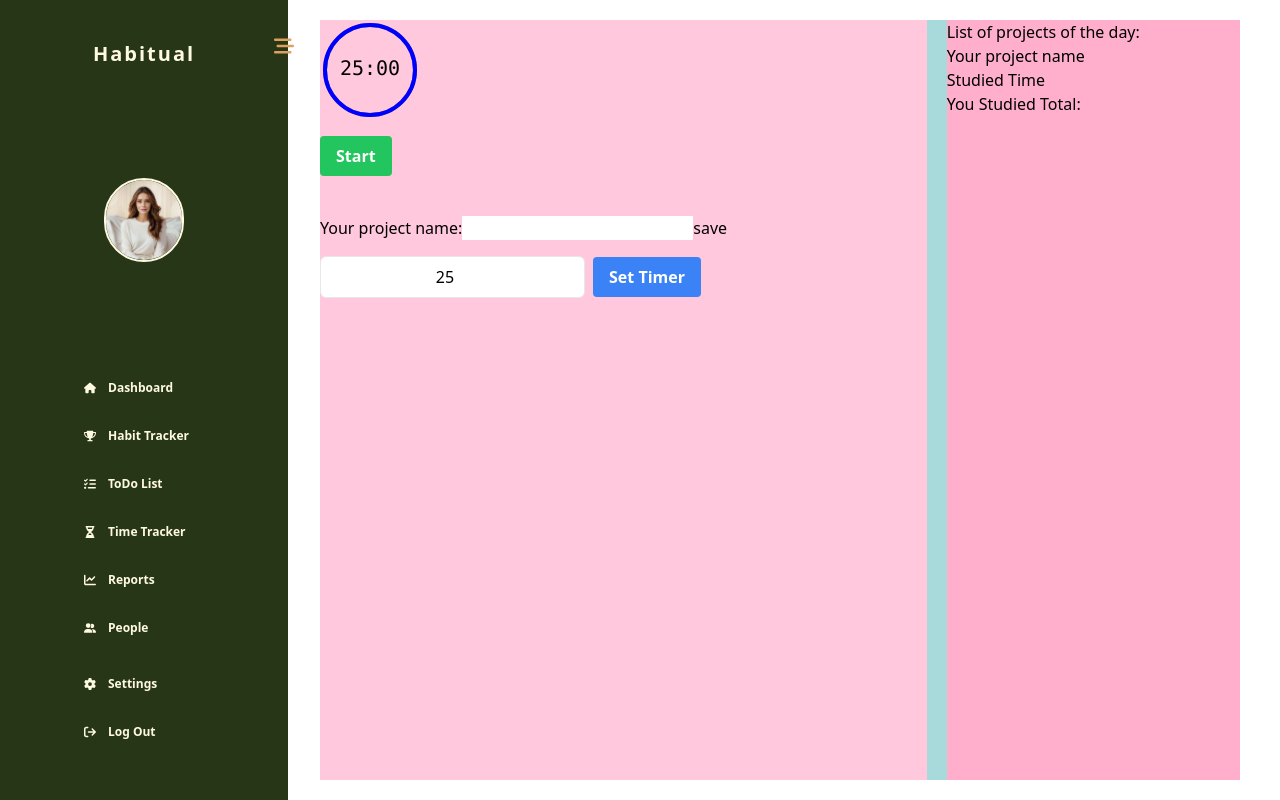
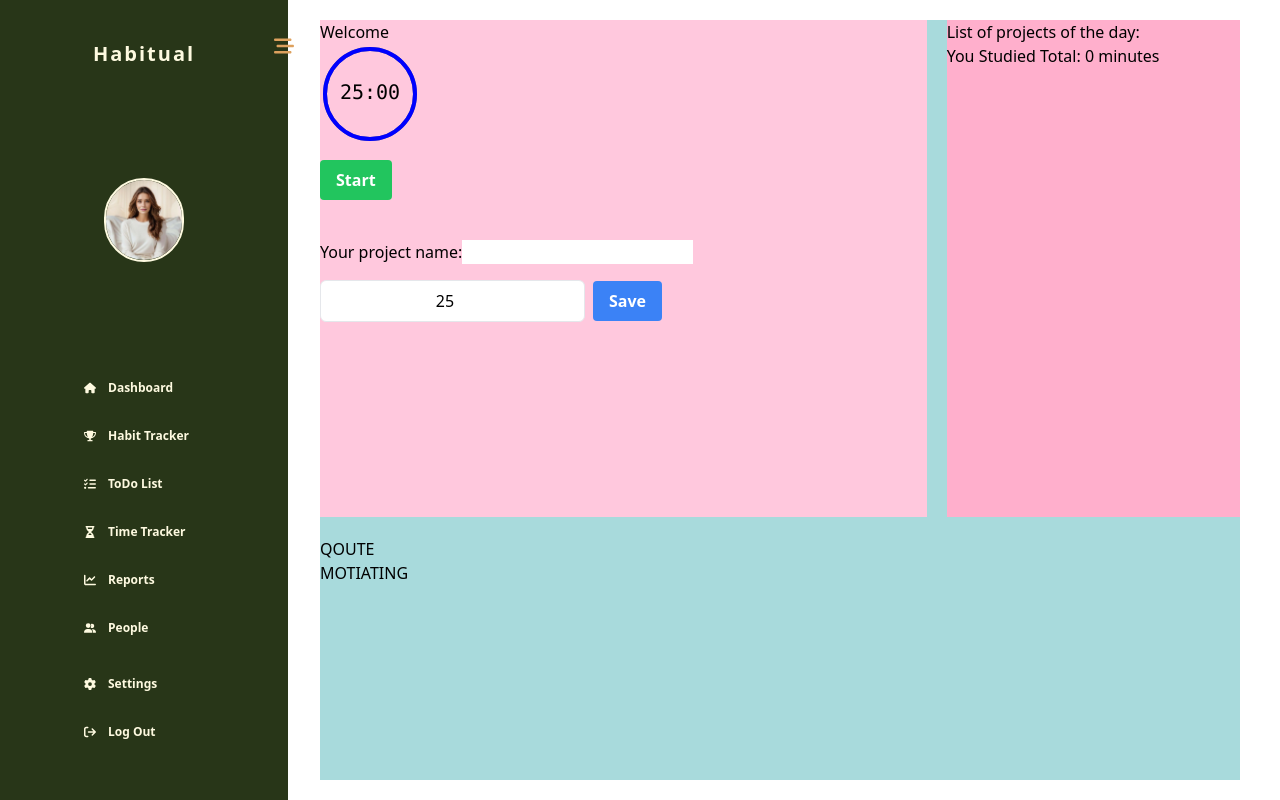
Before and after one commit to HitaBeeDev/Habitual, a React (Vite) app: page /Time-Tracker in a window 1280 px wide. Built offline with nearby package versions, Linux system fonts and the light colour scheme.

Commit message:
pomodoro page finished

```diff
--- a/src/App.jsx
+++ b/src/App.jsx
@@ -3,13 +3,16 @@ import Container from "./Components/Container";
 import "./index.css";
 import { HabitProvider } from "./ContextAPI/HabitContext";
 import { TaskProvider } from "./ContextAPI/TasksContext";
+import { TimeTrackerProvider } from "./ContextAPI/TimeTrackerContext";
 
 function App() {
   return (
     <BrowserRouter>
       <HabitProvider>
         <TaskProvider>
-          <Container />
+          <TimeTrackerProvider>
+            <Container />
+          </TimeTrackerProvider>
         </TaskProvider>
       </HabitProvider>
     </BrowserRouter>
--- a/src/Components/TimeTracker/TimeTrackerPage.jsx
+++ b/src/Components/TimeTracker/TimeTrackerPage.jsx
@@ -1,47 +1,34 @@
-import { useEffect } from "react";
-import { useState } from "react";
+import { useTimeTracker } from "../../ContextAPI/TimeTrackerContext";
 
 function TimeTrackerPage() {
-  const [timeLeft, setTimeLeft] = useState(25 * 60);
-  const [isActive, setIsActive] = useState(false);
-  const [inputMinutes, setInputMinutes] = useState(25);
-  const [initialTime, setInitialTime] = useState(25 * 60); // Add this line
-
-  useEffect(() => {
-    let interval = null;
-    if (isActive) {
-      interval = setInterval(() => {
-        setTimeLeft((time) => (time > 0 ? time - 1 : 0));
-      }, 1000);
-    } else if (!isActive && timeLeft !== 0) {
-      clearInterval(interval);
-    }
-    return () => clearInterval(interval);
-  }, [isActive, timeLeft]);
-
-  const handleStartPause = () => {
-    setIsActive(!isActive);
-  };
-
-  const handleTimeChange = (event) => {
-    setInputMinutes(event.target.value);
-  };
-
-  const handleSubmit = (event) => {
-    event.preventDefault();
-    setTimeLeft(inputMinutes * 60);
-    setInitialTime(inputMinutes * 60); // Update this line
-  };
-
-  const formatTime = (time) => {
-    const minutes = Math.floor(time / 60);
-    const seconds = time % 60;
-    return `${minutes}:${seconds < 10 ? "0" : ""}${seconds}`;
-  };
-
+  const {
+    timeLeft = 0,
+    setTimeLeft,
+    isActive,
+    setIsActive,
+    inputMinutes,
+    setInputMinutes,
+    initialTime,
+    setInitialTime,
+    projectName,
+    setProjectName,
+    projects,
+    setProjects,
+    timerSet,
+    setTimerSet,
+    handleStartPause,
+    handleProjectNameChange,
+    handleAddProject,
+    handleTimeChange,
+    formatTime,
+    totalTimeStudied,
+    handleSubmit, // Define handleSubmit here
+  } = useTimeTracker();
   return (
     <div className="lg:mt-5 lg:mb-5 mt-20 w-full flex flex-col gap-10 lg:grid lg:grid-cols-12 lg:gap-5 lg:justify-between bg-colorD3">
       <div className="col-span-8 bg-colorB2">
+        <p>Welcome</p>
+
         <svg className="transform -rotate-90" width="100" height="100">
           <circle
             r="45"
@@ -67,8 +54,8 @@ function TimeTrackerPage() {
             x="50"
             y="50"
             fill="black"
-            text-anchor="middle"
-            dominant-baseline="middle"
+            textAnchor="middle"
+            dominantBaseline="middle"
             className="text-xl font-mono"
             transform="rotate(90 50 50)"
           >
@@ -87,8 +74,11 @@ function TimeTrackerPage() {
 
         <div className="mt-10">
           <label>Your project name:</label>
-          <input type="text" />
-          <button>save</button>
+          <input
+            type="text"
+            value={projectName}
+            onChange={handleProjectNameChange}
+          />
         </div>
 
         <form onSubmit={handleSubmit} className="mt-4">
@@ -100,10 +90,11 @@ function TimeTrackerPage() {
             placeholder="Minutes"
           />
           <button
+            onClick={handleAddProject}
             type="submit"
             className="bg-blue-500 hover:bg-blue-700 text-white font-bold py-2 px-4 rounded"
           >
-            Set Timer
+            Save
           </button>
         </form>
       </div>
@@ -112,15 +103,19 @@ function TimeTrackerPage() {
         <div>
           <p>List of projects of the day:</p>
           <ul>
-            <li>
-              <p>Your project name</p>
-              <p>Studied Time</p>
-            </li>
+            {projects.map((project, index) => (
+              <li className="flex flex-row justify-between" key={index}>
+                <p>{project.name}</p>
+                <p>{formatTime(project.timeLeft)}</p>
+              </li>
+            ))}
           </ul>
         </div>
 
-        <p>You Studied Total: </p>
+        <p>You Studied Total: {formatTime(totalTimeStudied, true)}</p>
       </div>
+
+      <p>QOUTE MOTIATING</p>
     </div>
   );
 }
--- /dev/null
+++ b/src/ContextAPI/TimeTrackerContext.jsx
@@ -0,0 +1,133 @@
+import { createContext, useContext, useState, useEffect } from "react";
+import usePersistentState from "../usePersistentState"; // Corrected import
+
+const TimeTrackerContext = createContext();
+
+export const useTimeTracker = () => useContext(TimeTrackerContext);
+
+export const TimeTrackerProvider = ({ children }) => {
+  const [timeLeft, setTimeLeft] = usePersistentState("timeLeft", 25 * 60);
+  const [isActive, setIsActive] = useState(false);
+  const [inputMinutes, setInputMinutes] = usePersistentState(
+    // Fixed typo
+    "inputMinutes",
+    25
+  );
+  const [initialTime, setInitialTime] = usePersistentState(
+    // Fixed typo
+    "initialTime",
+    25 * 60
+  );
+  const [projectName, setProjectName] = usePersistentState("projectName", ""); // Fixed typo
+  const [projects, setProjects] = usePersistentState("projects", []); // Fixed typo
+  const [timerSet, setTimerSet] = usePersistentState("timerSet", false); // Fixed typo
+
+  const handleStartPause = () => {
+    setIsActive(!isActive);
+  };
+
+  const handleProjectNameChange = (event) => {
+    setProjectName(event.target.value);
+  };
+
+  const handleAddProject = () => {
+    if (projectName) {
+      setProjects([
+        ...projects,
+        { name: projectName, timeLeft: inputMinutes * 60, isActive: false },
+      ]);
+      setProjectName("");
+      setTimerSet(false); // Reset timer set state
+    }
+  };
+
+  const handleTimeChange = (event) => {
+    setInputMinutes(event.target.value);
+  };
+
+  const formatTime = (time, isTotal = false) => {
+    if (isTotal) {
+      const hours = Math.floor(time / 3600);
+      const minutes = Math.floor((time % 3600) / 60);
+      if (hours > 0) {
+        return `${hours} hour${hours !== 1 ? "s" : ""}, ${minutes} minute${
+          minutes !== 1 ? "s" : ""
+        }`;
+      } else {
+        return `${minutes} minute${minutes !== 1 ? "s" : ""}`;
+      }
+    } else {
+      const minutes = Math.floor(time / 60);
+      const seconds = time % 60;
+      return `${minutes}:${seconds < 10 ? "0" : ""}${seconds}`;
+    }
+  };
+
+  useEffect(() => {
+    let interval = null;
+    if (isActive) {
+      interval = setInterval(() => {
+        setTimeLeft((time) => (time > 0 ? time - 1 : 0));
+      }, 1000);
+    } else if (!isActive && timeLeft !== 0) {
+      clearInterval(interval);
+    }
+    return () => clearInterval(interval);
+  }, [isActive, timeLeft]);
+
+  useEffect(() => {
+    const interval = setInterval(() => {
+      setProjects(
+        projects.map((project) => {
+          if (project.isActive && project.timeLeft > 0) {
+            return { ...project, timeLeft: project.timeLeft - 1 };
+          }
+          return project;
+        })
+      );
+    }, 1000);
+
+    return () => clearInterval(interval);
+  }, [projects]);
+
+  const handleSubmit = (event) => {
+    event.preventDefault();
+    setTimeLeft(inputMinutes * 60);
+    setInitialTime(inputMinutes * 60);
+    setTimerSet(true); // Set timer set state
+  };
+
+  // Calculate total time studied
+  const totalTimeStudied = projects.reduce((total, project) => {
+    return total + project.timeLeft;
+  }, 0);
+
+  return (
+    <TimeTrackerContext.Provider
+      value={{
+        timeLeft,
+        setTimeLeft,
+        isActive,
+        setIsActive,
+        inputMinutes,
+        setInputMinutes,
+        initialTime,
+        setInitialTime,
+        projectName,
+        setProjectName,
+        projects,
+        setProjects,
+        timerSet,
+        setTimerSet,
+        handleStartPause,
+        handleProjectNameChange,
+        handleAddProject,
+        handleTimeChange,
+        formatTime,
+        totalTimeStudied,
+      }}
+    >
+      {children}
+    </TimeTrackerContext.Provider>
+  );
+};
```
